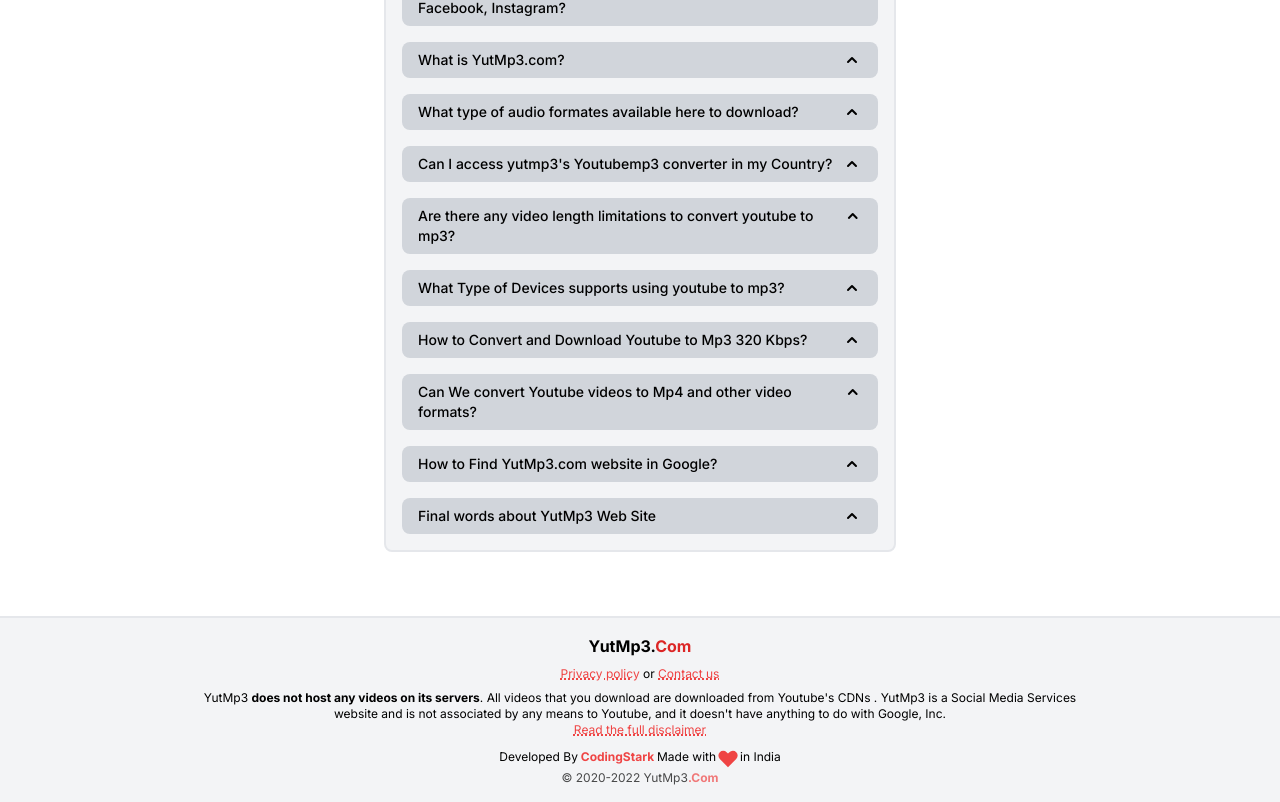
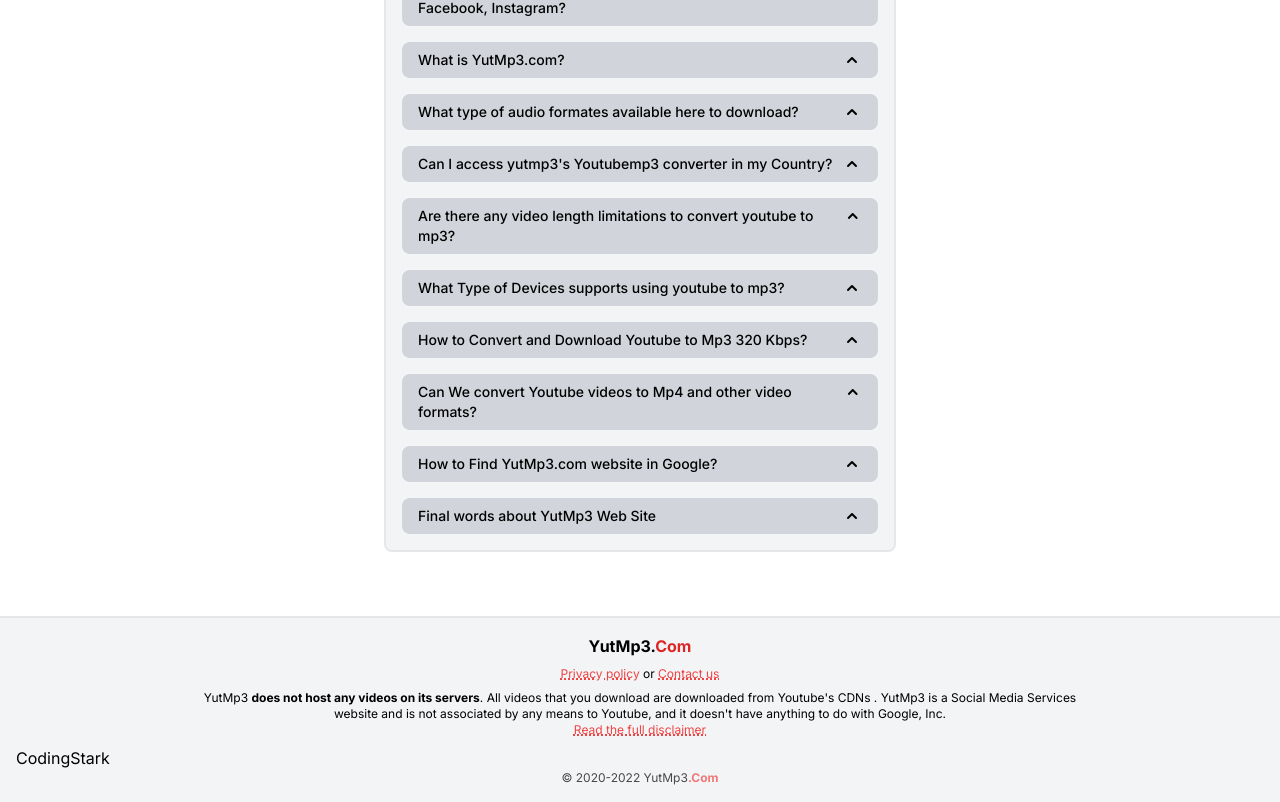
Before and after one commit to codingstark-dev/yt-dl, a Next.js app: page /en5 in a window 1280 px wide. Shown: the part 3212-4014 px from the top of the page. Built offline with nearby package versions, Linux system fonts and the light colour scheme.

Commit message:
removed credit

```diff
--- a/components/Footer.tsx
+++ b/components/Footer.tsx
@@ -43,16 +43,16 @@ export default function Footer() {
       {/* <div className="flex justify-center">
         <hr className="w-24 opacity-50 text-center" />
       </div> */}
-      <div className="max-w-5xl px-1 mx-auto text-center text-xs">
+      {/* <div className="max-w-5xl px-1 mx-auto text-center text-xs">
         Developed By
         <span className="text-red-500 font-bold">
-          <a href="https://codingstark.com" rel="sponsored">
+          <a href="https://codingstark.com" rel="sponsored"> */}
             {" "}
             {/* */}CodingStark
-          </a>{" "}
-        </span>{" "}
-        {/* */}Made with
-        <svg
+          {/* </a>{" "} */}
+        {/* // </span>{" "} */}
+        {/* ade with */}
+        {/* <svg
           xmlns="http://www.w3.org/2000/svg"
           className="h-6 w-6 text-red-500 inline"
           viewBox="0 0 20 20"
@@ -65,7 +65,7 @@ export default function Footer() {
           />
         </svg>
         in India
-      </div>
+      </div> */}
       <div className="max-w-5xl px-3 mx-auto text-center opacity-70 text-xs">
         © 2020-2022 {SiteDetails.website_name}
         <span className="text-red-500 font-bold">
```
